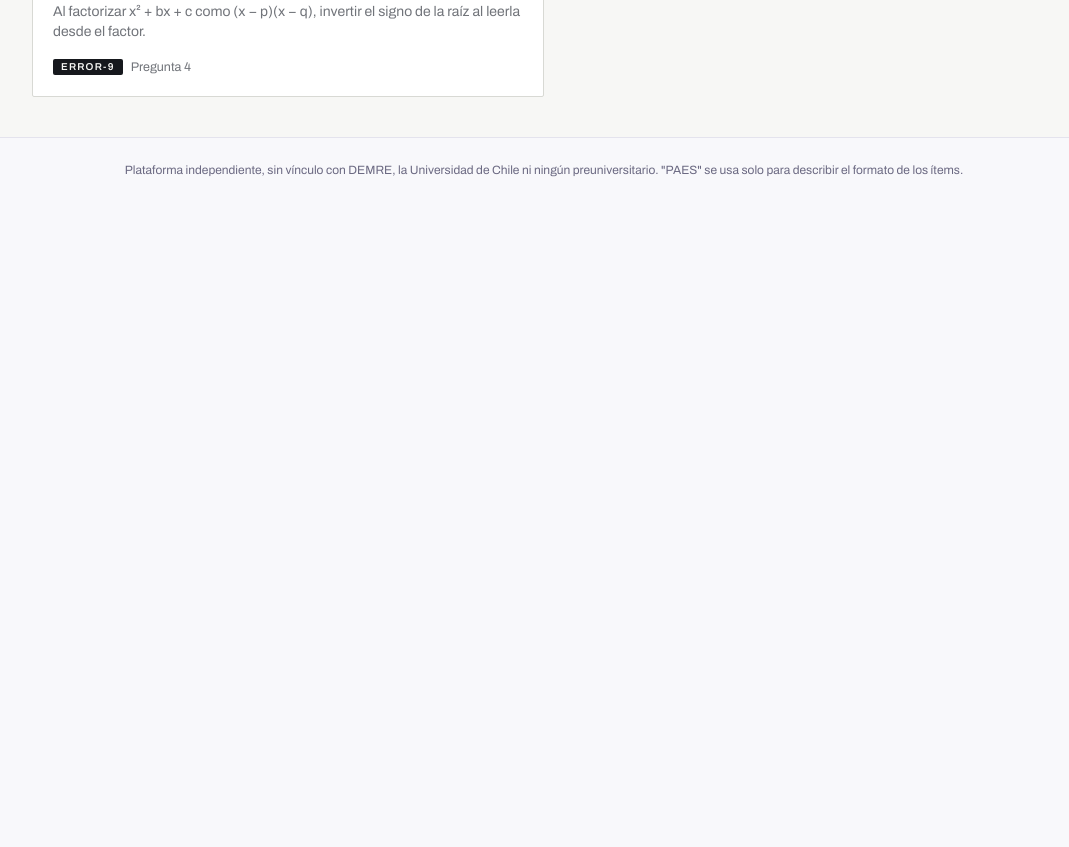
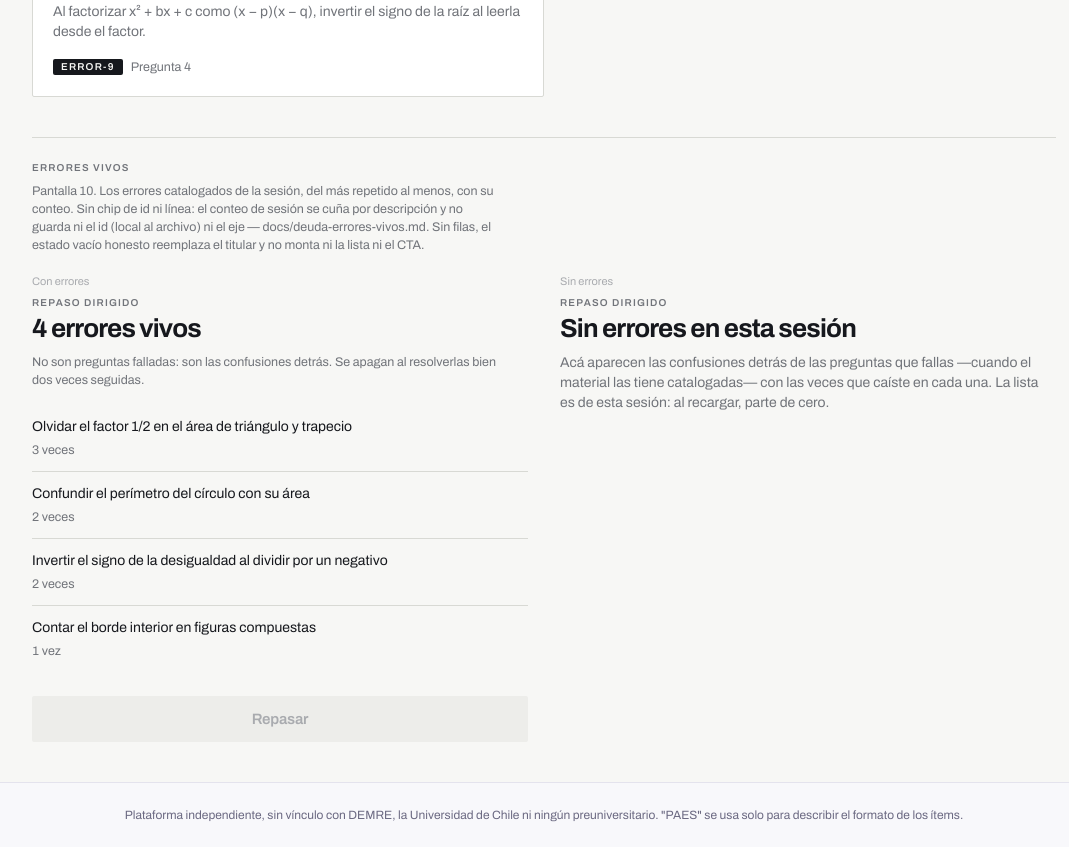
Before and after one commit to bgutierreztoro-a11y/plataforma-paes, a Next.js app: page /%5Fdesign in a window 1280 px wide. Shown: the part 7020-7867 px from the top of the page, without its empty margins (96-1165 px from the left). Before the commit the page ends 7222 px from the top, so only its background shows below. Built offline with nearby package versions, Linux system fonts and the light colour scheme; no server answers.

Commit message:
diseño(fase3d): arma la pantalla 10 en /errores con los errores vivos de la sesión

```diff
--- a/app/%5Fdesign/page.tsx
+++ b/app/%5Fdesign/page.tsx
@@ -11,6 +11,7 @@ import { RielEstaciones, type ParadaDelRiel } from "@/components/ui/linea/RielEs
 import { Puntaje } from "@/components/ui/linea/Puntaje";
 import { TarjetaError } from "@/components/ui/linea/TarjetaError";
 import { TarjetaLoQueFallo } from "@/components/ui/linea/TarjetaLoQueFallo";
+import { ListaErroresVivos } from "@/components/errores/ListaErroresVivos";
 import {
   LINEAS,
   NOMBRE_DE_LINEA,
@@ -456,6 +457,29 @@ export default function PaginaDiseno() {
             />
           </div>
         </Seccion>
+
+        <Seccion
+          titulo="Errores vivos"
+          nota="Pantalla 10. Los errores catalogados de la sesión, del más repetido al menos, con su conteo. Sin chip de id ni línea: el conteo de sesión se cuña por descripción y no guarda ni el id (local al archivo) ni el eje — docs/deuda-errores-vivos.md. Sin filas, el estado vacío honesto reemplaza el titular y no monta ni la lista ni el CTA."
+        >
+          <div className="grid gap-8 sm:grid-cols-2">
+            <div>
+              <Rotulo>Con errores</Rotulo>
+              <ListaErroresVivos
+                filas={[
+                  { titulo: "Olvidar el factor 1/2 en el área de triángulo y trapecio", veces: 3 },
+                  { titulo: "Confundir el perímetro del círculo con su área", veces: 2 },
+                  { titulo: "Invertir el signo de la desigualdad al dividir por un negativo", veces: 2 },
+                  { titulo: "Contar el borde interior en figuras compuestas", veces: 1 },
+                ]}
+              />
+            </div>
+            <div>
+              <Rotulo>Sin errores</Rotulo>
+              <ListaErroresVivos filas={[]} />
+            </div>
+          </div>
+        </Seccion>
       </div>
     </main>
   );
--- /dev/null
+++ b/components/errores/ErroresVivos.tsx
@@ -0,0 +1,30 @@
+"use client";
+
+import { useEffect, useState } from "react";
+import { ListaErroresVivos } from "./ListaErroresVivos";
+import { erroresVivosDeSesion, type ErrorVivo } from "@/lib/erroresVivos";
+import { ocurrenciasDeErrorDeSesion } from "@/lib/progresoSesion";
+
+/**
+ * Lee el conteo de errores de la sesión —memoria de módulo, cliente— y arma la
+ * lista de la pantalla 10.
+ *
+ * La lectura va en un efecto y no en el render: el estado de sesión no existe en
+ * el servidor, y el primer paint del cliente tiene que coincidir con el HTML
+ * server-renderizado —lista vacía— para no romper la hidratación. Es el mismo
+ * motivo por el que `ItemPAES` congela su rótulo de error en un efecto.
+ *
+ * Tras hidratar, si la sesión trae errores, se rellena. Al recargar la página el
+ * conteo se perdió y queda el estado vacío honesto — ver
+ * `docs/deuda-errores-vivos.md`.
+ */
+export function ErroresVivos() {
+  const [filas, setFilas] = useState<ErrorVivo[]>([]);
+
+  useEffect(() => {
+    // eslint-disable-next-line react-hooks/set-state-in-effect -- lectura única del estado de sesión tras hidratar, ver doc arriba
+    setFilas(erroresVivosDeSesion(ocurrenciasDeErrorDeSesion()));
+  }, []);
+
+  return <ListaErroresVivos filas={filas} />;
+}
--- /dev/null
+++ b/components/errores/ListaErroresVivos.tsx
@@ -0,0 +1,70 @@
+import { Boton } from "@/components/ui/linea/Boton";
+import type { ErrorVivo } from "@/lib/erroresVivos";
+
+interface ListaErroresVivosProps {
+  filas: ErrorVivo[];
+}
+
+/* Copia literal del subtítulo de la pantalla 10 del HTML de referencia. La
+   segunda frase —la regla de extinción— es copy, no lógica: nada la implementa
+   todavía (`docs/deuda-errores-vivos.md`). */
+const SUBTITULO =
+  "No son preguntas falladas: son las confusiones detrás. Se apagan al resolverlas bien dos veces seguidas.";
+
+/**
+ * La pantalla 10 ("Errores"), presentacional: recibe las filas ya agregadas y
+ * ordenadas por `erroresVivosDeSesion`. El island `ErroresVivos` la envuelve
+ * con la lectura del estado de sesión; `/_design` la monta directo con fixtures.
+ *
+ * Cada fila es solo título + "N veces". El chip con el id del error y el
+ * fragmento "· línea 0N" del HTML de referencia se omiten a propósito: el conteo
+ * de sesión no guarda ni el id (local al archivo) ni el eje. Ver
+ * `docs/deuda-errores-vivos.md`.
+ *
+ * Sin filas, el estado vacío honesto reemplaza el titular por completo y no
+ * renderiza ni la lista ni el CTA: una caja de "0 errores vivos" con botón
+ * prometería un análisis que no existe.
+ */
+export function ListaErroresVivos({ filas }: ListaErroresVivosProps) {
+  return (
+    <section className="flex flex-1 flex-col">
+      <p className="text-etiqueta uppercase text-secondary">Repaso dirigido</p>
+
+      {filas.length === 0 ? (
+        <>
+          <h1 className="mt-1.5 text-display-m text-primary">Sin errores en esta sesión</h1>
+          <p className="mt-3 max-w-prose text-cuerpo-m text-secondary">
+            Acá aparecen las confusiones detrás de las preguntas que fallas
+            —cuando el material las tiene catalogadas— con las veces que caíste en
+            cada una. La lista es de esta sesión: al recargar, parte de cero.
+          </p>
+        </>
+      ) : (
+        <>
+          <h1 className="mt-1.5 text-display-m text-primary">
+            {filas.length === 1 ? "1 error vivo" : `${filas.length} errores vivos`}
+          </h1>
+          <p className="mt-3 max-w-prose text-cuerpo-s text-secondary">{SUBTITULO}</p>
+
+          <ul className="mt-4 divide-y divide-hairline">
+            {filas.map((fila) => (
+              <li key={fila.titulo} className="py-3">
+                <p className="text-cuerpo-m text-primary">{fila.titulo}</p>
+                <p className="mt-1 text-cuerpo-s text-secondary">
+                  <span className="num">{fila.veces}</span>{" "}
+                  {fila.veces === 1 ? "vez" : "veces"}
+                </p>
+              </li>
+            ))}
+          </ul>
+
+          {/* Deshabilitado: no hay ruta de repaso dirigido todavía
+              (`docs/deuda-errores-vivos.md`). */}
+          <div className="mt-auto pt-6">
+            <Boton variante="deshabilitado">Repasar</Boton>
+          </div>
+        </>
+      )}
+    </section>
+  );
+}
--- /dev/null
+++ b/lib/erroresVivos.ts
@@ -0,0 +1,48 @@
+/**
+ * Los "errores vivos" de la sesión para la pantalla 10 (`/errores`): cada error
+ * catalogado en el que se cayó en esta pestaña, con su conteo, del más repetido
+ * al menos.
+ *
+ * Trabaja **solo con el estado de la sesión** —la instantánea que entrega
+ * `lib/progresoSesion.ts:ocurrenciasDeErrorDeSesion()`, que vive en memoria de
+ * módulo y arranca vacía en cada carga—. No lee `localStorage` ni ninguna otra
+ * fuente persistida.
+ *
+ * Por eso una fila lleva `titulo` y `veces`, y nada más:
+ * - **Sin id.** El conteo de sesión se cuña por la descripción resuelta, no por
+ *   el id del catálogo, que es local al archivo
+ *   (`docs/deuda-catalogo-errores-crossfile.md`). No hay un número de dos
+ *   dígitos estable que poner en el chip de la referencia.
+ * - **Sin línea/eje.** El error se cuenta suelto, sin su lección de origen, así
+ *   que no hay de dónde derivar "línea 0N".
+ * Ambos huecos están registrados en `docs/deuda-errores-vivos.md`.
+ *
+ * `agruparErroresDelCierre` (`lib/erroresDelCierre.ts`) **no se reutiliza**:
+ * opera sobre una única corrida de cierre (`items` + `respuestas` del reducer de
+ * `estadoSetItems`), devuelve `numerosDeItem` de esa corrida —no un conteo de
+ * sesión que cruza lecciones y cierres— y necesita datos que esta pantalla no
+ * recibe.
+ */
+
+export interface ErrorVivo {
+  /** El texto del error, tal como lo copia el catálogo del módulo. */
+  titulo: string;
+  /** Veces que cayó en él en esta sesión. Siempre >= 1. */
+  veces: number;
+}
+
+/**
+ * Ordena los errores de la sesión de más a menos repetidos. A igualdad de
+ * `veces` conserva el orden de entrada —que es el orden en que aparecieron por
+ * primera vez, tal como lo entrega el getter— apoyándose en que `Array.sort` es
+ * estable (garantizado desde ES2019). Descarta entradas sin texto o con conteo
+ * bajo cero por si la fuente alguna vez las trae; hoy no puede.
+ */
+export function erroresVivosDeSesion(
+  ocurrencias: { descripcion: string; veces: number }[],
+): ErrorVivo[] {
+  return ocurrencias
+    .filter((o) => o.veces >= 1 && o.descripcion.trim() !== "")
+    .map((o) => ({ titulo: o.descripcion, veces: o.veces }))
+    .sort((a, b) => b.veces - a.veces);
+}
--- a/lib/progresoSesion.ts
+++ b/lib/progresoSesion.ts
@@ -69,6 +69,20 @@ export function reiniciarOcurrenciasDeError() {
 }
 
 /**
+ * Instantánea de los errores de ESTA sesión: `{ descripcion, veces }` por cada
+ * error catalogado en el que se cayó, en el orden en que aparecieron por primera
+ * vez. Solo lectura — no expone el `Map`.
+ *
+ * La usa la pantalla 10 (`/errores`) para armar la lista de "errores vivos".
+ * Devuelve `[]` tras un reload, y eso es lo correcto: el conteo vive en memoria
+ * de módulo y no sobrevive (ver la nota de `ocurrenciasPorError`). La pantalla
+ * pinta ese vacío como estado honesto, no lo rellena.
+ */
+export function ocurrenciasDeErrorDeSesion(): { descripcion: string; veces: number }[] {
+  return [...ocurrenciasPorError].map(([descripcion, veces]) => ({ descripcion, veces }));
+}
+
+/**
  * El rótulo en versalitas del banner de error: `error-7` + 3 → `Error 07 · te ha
  * pasado 3 veces`. Va en minúsculas; el `uppercase` lo pone `TarjetaError`.
  *
```
Also changed, not shown: app/errores/page.tsx (+20 -10 lines), 2 other files (tests, documents, lock files or other folders).
